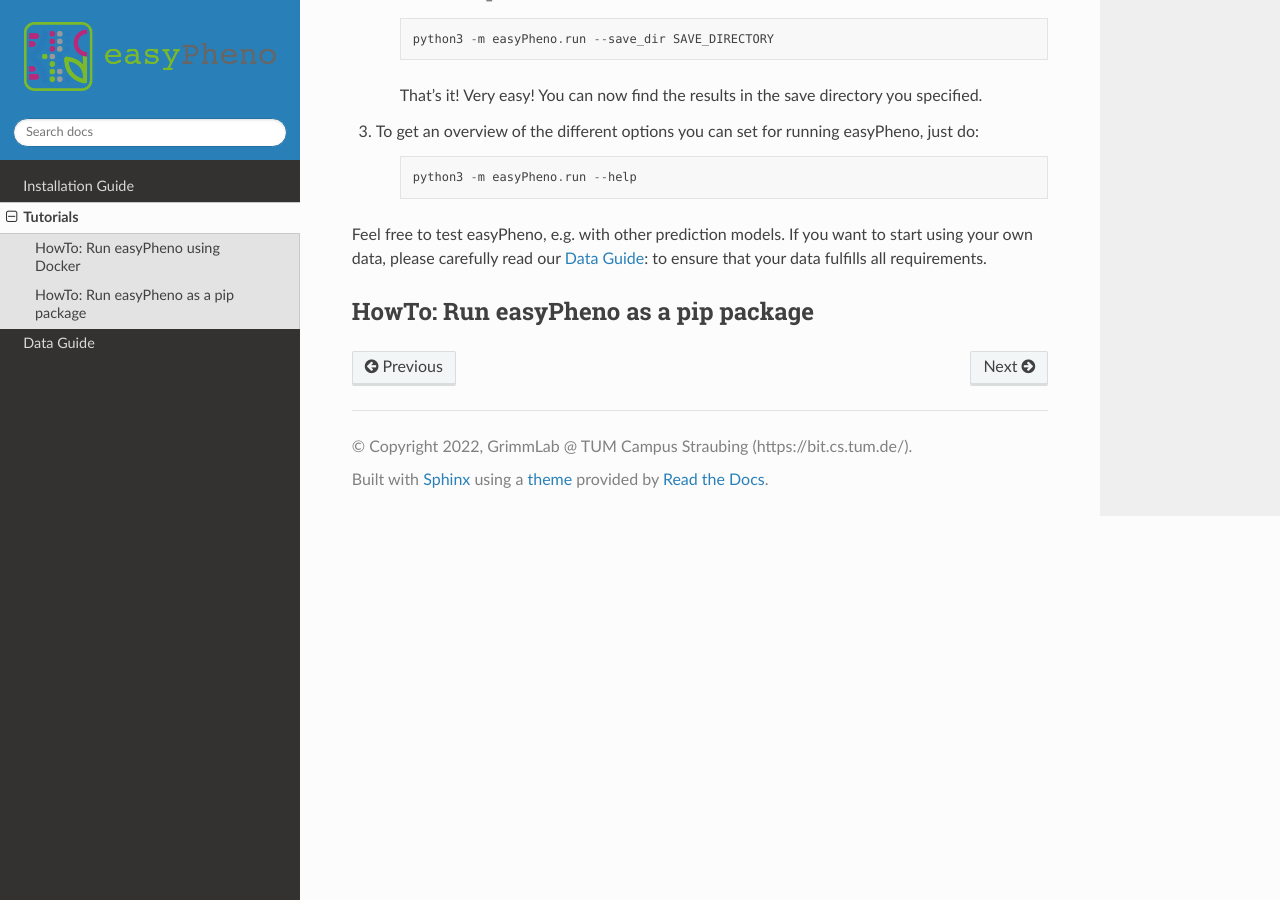
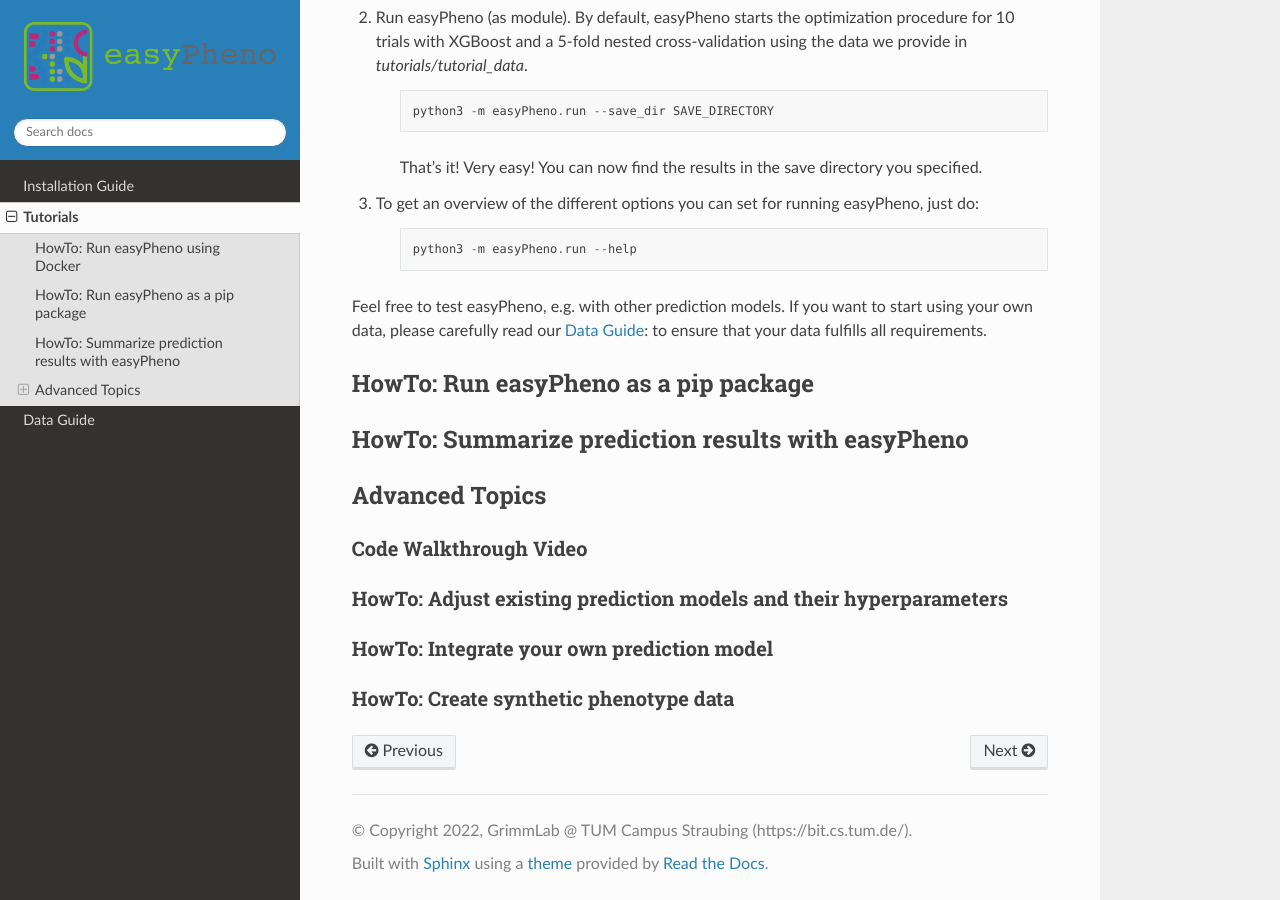
Before and after one commit to grimmlab/easyPheno, a Sphinx documentation site: the page built from docs/source/tutorials.rst, in a window 1280 px wide and 900 px high, scrolled down 627 px. Built offline with Sphinx 7.4.7 and the Read the Docs theme 2.0.0, drawn with Linux system fonts in a browser that asks for light colours; some of the changed text lies outside the part shown.

Commit message:
rtd doku update

```diff
--- a/docs/source/tutorials.rst
+++ b/docs/source/tutorials.rst
@@ -1,8 +1,10 @@
 Tutorials
 =====================================
+On the following pages, we show several tutorials for the usage of easyPheno - often supported by videos.
+
 
 HowTo: Run easyPheno using Docker
-------------------------------------------
+---------------------------
 We assume that you succesfully did all steps described in :ref:`Docker Workflow`: to setup easyPheno using Docker.
 
 You are at the **root directory within your Docker container**, i.e. after step 5 of the setup at :ref:`Docker Workflow`:.
@@ -34,4 +36,23 @@ Feel free to test easyPheno, e.g. with other prediction models.
 If you want to start using your own data, please carefully read our :ref:`Data Guide`: to ensure that your data fulfills all requirements.
 
 HowTo: Run easyPheno as a pip package
-------------------------------------------
+----------------------
+
+HowTo: Summarize prediction results with easyPheno
+-----------------------
+
+
+Advanced Topics
+--------------------
+
+Code Walkthrough Video
+^^^^^^^^^^^^^^^^^^^^^^^
+
+HowTo: Adjust existing prediction models and their hyperparameters
+^^^^^^^^^^^^^^^^^^^^^^^^^^^^
+
+HowTo: Integrate your own prediction model
+^^^^^^^^^^^^^^^^^^^^^^^^^^
+
+HowTo: Create synthetic phenotype data
+^^^^^^^^^^^^^^^^^^^^^^^^
```
